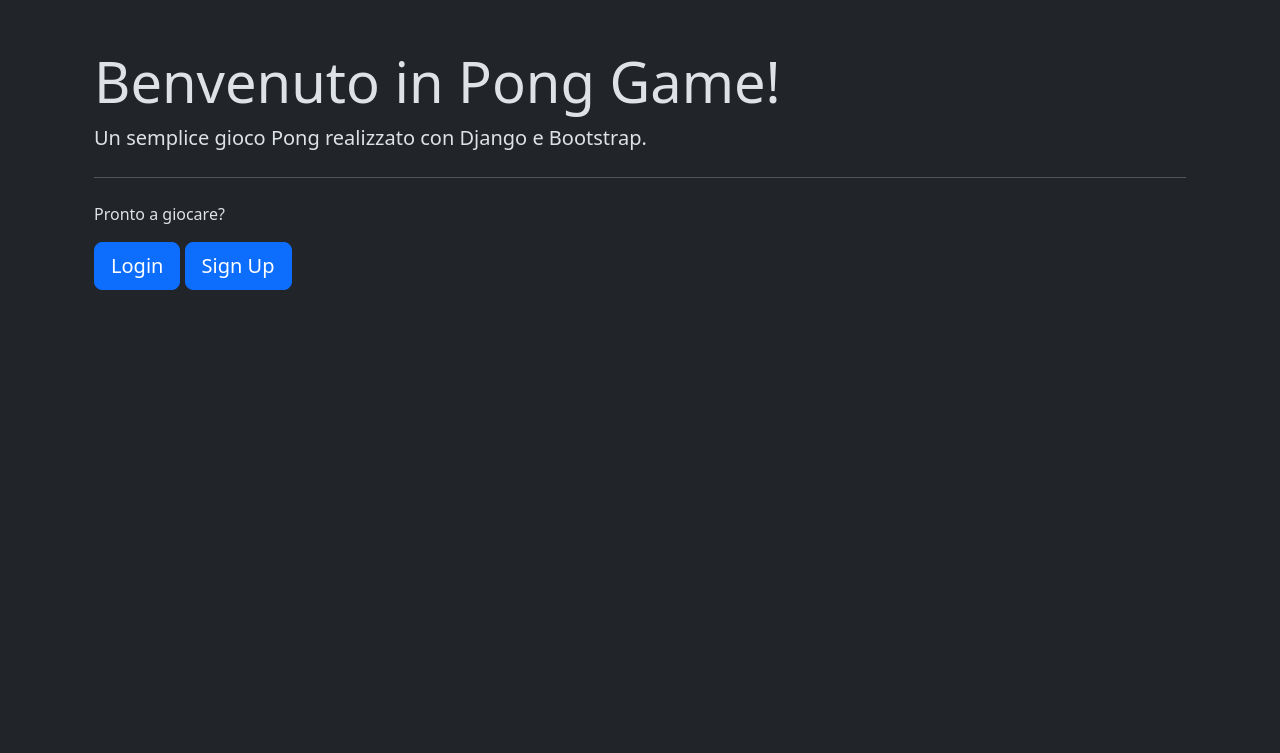
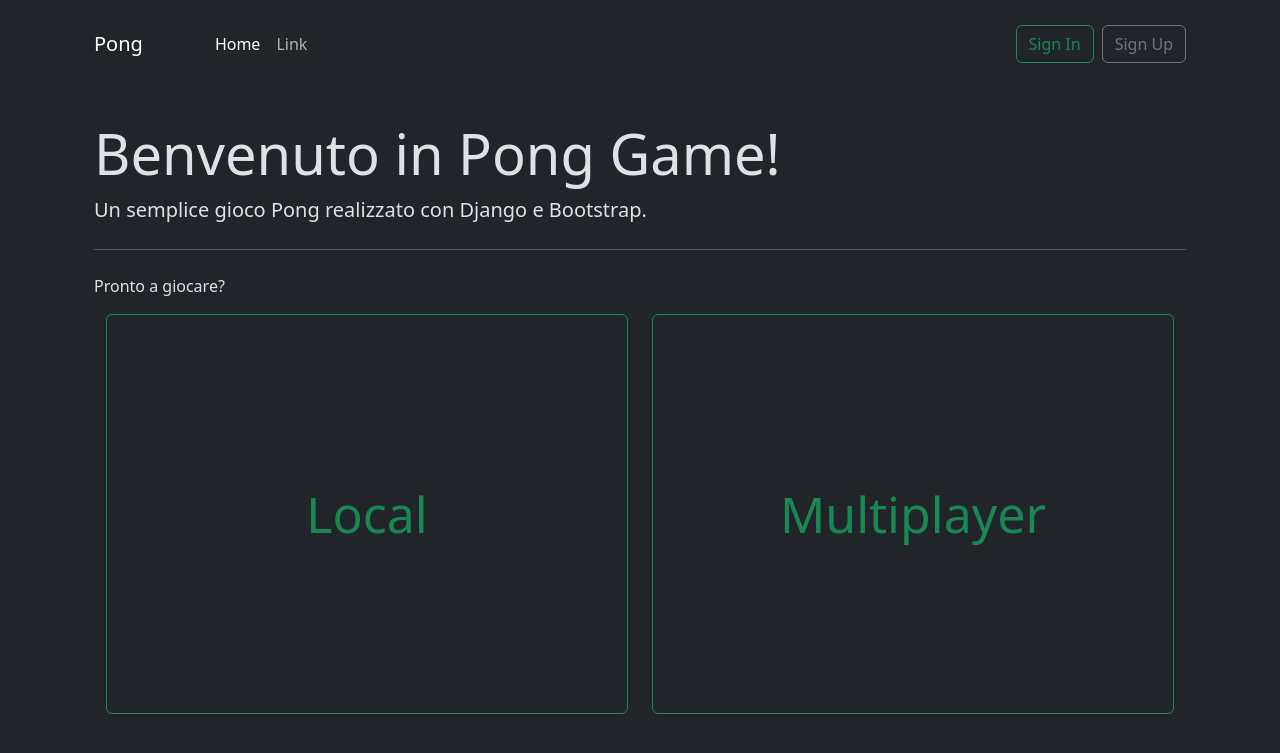
Before and after one commit to KianRistori/ft_transcendence, a Django app: page / in a window 1280 px wide. Shown: the top 753 px of the page. Run offline with Django 4.2, Linux system fonts and the light colour scheme.

Commit message:
Add local 1 vs 1 game

```diff
--- a/core/templates/core/base.html
+++ b/core/templates/core/base.html
@@ -8,11 +8,37 @@
   <script src="https://cdn.jsdelivr.net/npm/bootstrap@5.3.2/dist/js/bootstrap.bundle.min.js"></script>
 </head>
 <body>
-
-<div class="container mt-3">
+  <div class="container mt-3">
+    <nav class="navbar navbar-expand-lg">
+      <div class="container-fluid gap-5">
+        <a class="navbar-brand" href="#">Pong</a>
+        <button class="navbar-toggler" type="button" data-bs-toggle="collapse" data-bs-target="#navbarSupportedContent" aria-controls="navbarSupportedContent" aria-expanded="false" aria-label="Toggle navigation">
+          <span class="navbar-toggler-icon"></span>
+        </button>
+        <div class="collapse navbar-collapse" id="navbarSupportedContent">
+          <ul class="navbar-nav me-auto mb-2 mb-lg-0">
+            <li class="nav-item">
+              <a class="nav-link active" aria-current="page" href="#">Home</a>
+            </li>
+            <li class="nav-item">
+              <a class="nav-link" href="#">Link</a>
+            </li>
+          </ul>
+          <div class="d-flex gap-2">
+            {% if request.user.is_authenticated %}
+              <h6>Bentornato {{user.username}}</h6>
+              <a class="btn btn-outline-success" href="{% url 'logout' %}" role="button">Logout</a>
+            {% else %}
+              <a class="btn btn-outline-success mr-2" href="{% url 'login' %}" role="button">Sign In</a>
+              <a class="btn btn-outline-secondary" href="{% url 'signup' %}" role="button">Sign Up</a>
+            {% endif %}
+          </div>
+        </div>
+      </div>
+    </nav>
     {% block content %}
     {% endblock %}
-</div>
+  </div>
 
 </body>
 </html>
--- a/core/templates/core/home.html
+++ b/core/templates/core/home.html
@@ -1,17 +1,23 @@
 {% extends 'core/base.html' %}
-
+{% load static %}
 {% block content %}
+<head>
+  <link rel="stylesheet" href="{% static 'css/style.css' %}">
+</head>
   <div class="container mt-5">
     <h1 class="display-4">Benvenuto in Pong Game!</h1>
     <p class="lead">Un semplice gioco Pong realizzato con Django e Bootstrap.</p>
     <hr class="my-4">
     <p>Pronto a giocare?</p>
-    {% if request.user.is_authenticated %}
-      <p>Bentornato {{user.username}}</p>
-      <a class="btn btn-primary btn-lg" href="{% url 'logout' %}" role="button">Logout</a>
-    {% else %}
-      <a class="btn btn-primary btn-lg" href="{% url 'login' %}" role="button">Login</a>
-      <a class="btn btn-primary btn-lg" href="{% url 'signup' %}" role="button">Sign Up</a>
-    {% endif %}
+    <div class="container">
+      <div class="row align-items-center">
+        <div class="col-sm">
+          <a href="/local" class="btn btn-outline-success mr-2 d-flex align-items-center justify-content-center" style="font-size: 50px; height: 400px;" role="button">Local</a>
+        </div>
+        <div class="col-sm">
+          <a class="btn btn-outline-success mr-2 d-flex align-items-center justify-content-center" style="font-size: 50px; height: 400px;" role="button">Multiplayer</a>
+        </div>
+      </div>
+    </div>
   </div>
 {% endblock %}
--- a/ft_transcendence/settings.py
+++ b/ft_transcendence/settings.py
@@ -131,7 +131,11 @@ USE_TZ = True
 # Static files (CSS, JavaScript, Images)
 # https://docs.djangoproject.com/en/4.2/howto/static-files/
 
-STATIC_URL = 'static/'
+STATICFILES_DIRS = (
+    os.path.join(BASE_DIR, "static"),
+)
+
+STATIC_URL = '/static/'
 
 # Default primary key field type
 # https://docs.djangoproject.com/en/4.2/ref/settings/#default-auto-field
--- a/ft_transcendence/urls.py
+++ b/ft_transcendence/urls.py
@@ -20,5 +20,5 @@ from django.urls import path, include
 urlpatterns = [
     path('admin/', admin.site.urls),
     path('', include("core.urls")),
-    path('offline/', include("offline.urls"))
+    path('local/', include("offline.urls"))
 ]
```
Also changed, not shown: offline/static/js/app.js (added, +135 -0 lines), offline/templates/home.html (+9 -13 lines), core/static/css/style.css (added), offline/static/css/style.css (added).
